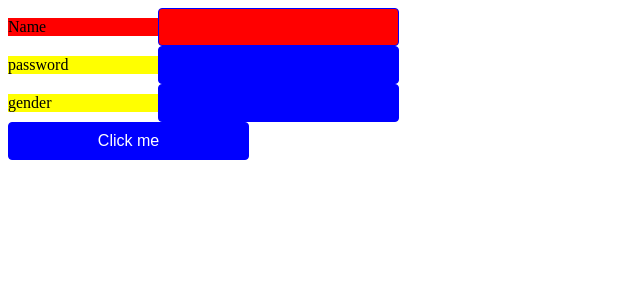
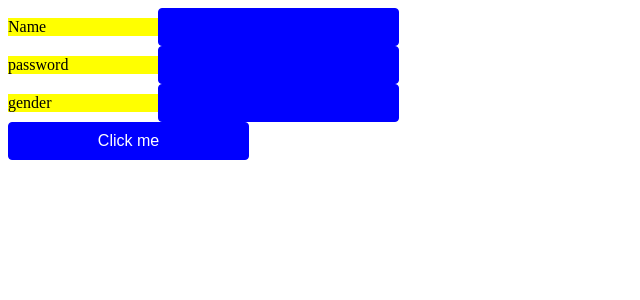
Before and after one commit to Codebrahma/cb-react-components, a React app: page / in a window 1280 px wide. Shown: the top 300 px of the page, without its empty margins (0-640 px from the left). Built offline with nearby package versions, Linux system fonts and the light colour scheme.

Commit message:
added base for formsy

```diff
--- a/src/components/ReactComponents/Input.js
+++ b/src/components/ReactComponents/Input.js
@@ -7,14 +7,15 @@ const InputTextWithLabel = ({ label, labelStyle, inputStyle, type = "text", ...p
     {
       label && (
         <Label
-                  customStyles={labelStyle}
-                >{label}
+          {...labelStyle}
+        >
+          {label}
         </Label>
       )
     }
     <Input
       {...props}
-           customStyles={inputStyle}
+      {...inputStyle}
     />
   </div>
 )
```
Also changed, not shown: src/components/FormsyComponents/InputText.js (added, +25 -0 lines), src/components/FormsyComponents/index.js (added, +7 -0 lines), src/components/StyledComponents/Input.js (line endings or trailing spaces). Lines whose indentation alone changed are shown as unchanged.
